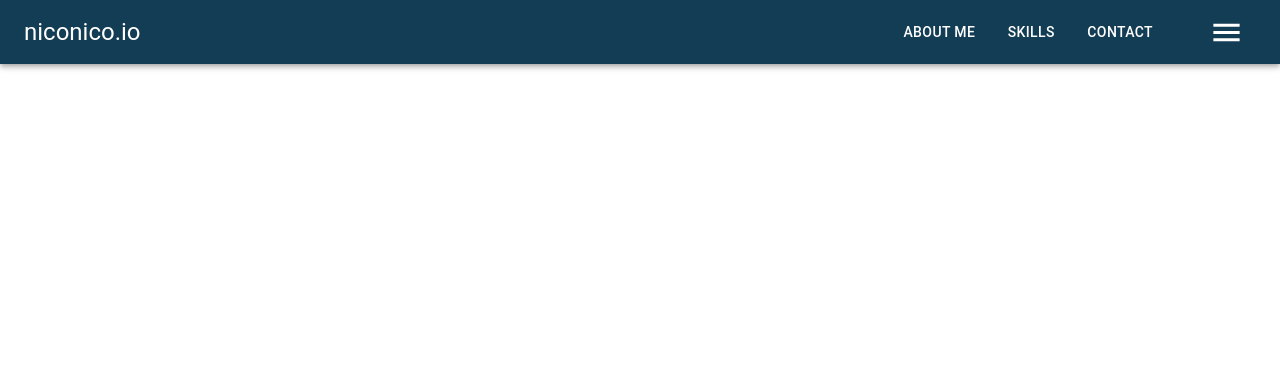
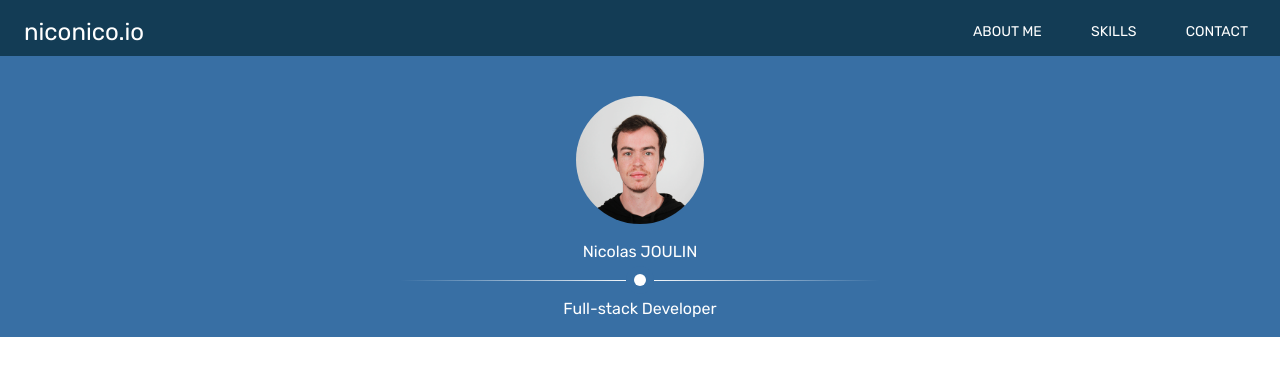
Before and after one commit to niconicoj/portfolio, a React (Create React App) app: page / in a window 1280 px wide. Shown: the top 376 px of the page. Built offline with nearby package versions, Linux system fonts and the light colour scheme.

Commit message:
did header

```diff
--- a/package.json
+++ b/package.json
@@ -5,6 +5,7 @@
   "dependencies": {
     "@material-ui/core": "^4.8.3",
     "@material-ui/icons": "^4.5.1",
+    "@material-ui/system": "^4.7.1",
     "@testing-library/jest-dom": "^4.2.4",
     "@testing-library/react": "^9.4.0",
     "@testing-library/user-event": "^7.2.1",
--- a/public/index.html
+++ b/public/index.html
@@ -15,6 +15,7 @@
       user's mobile device or desktop. See https://developers.google.com/web/fundamentals/web-app-manifest/
     -->
     <link rel="manifest" href="%PUBLIC_URL%/manifest.json" />
+    <link href="https://fonts.googleapis.com/css?family=Rubik&display=swap" rel="stylesheet">
     <!--
       Notice the use of %PUBLIC_URL% in the tags above.
       It will be replaced with the URL of the `public` folder during the build.
--- a/src/App.tsx
+++ b/src/App.tsx
@@ -2,6 +2,7 @@ import React from 'react';
 import { createMuiTheme, ThemeProvider } from '@material-ui/core/styles';
 
 import TopApp from './components/TopBar'
+import Header from './components/Header';
 
 const theme = createMuiTheme({
   palette: {
@@ -9,7 +10,16 @@ const theme = createMuiTheme({
       dark: '#133C55',
       main: '#133C55',
       light: '#59A5D8'
+    },
+    secondary: {
+      main: '#386FA4'
     }
+  },
+  typography: {
+    fontFamily: [
+      '"Rubik"',
+      'sans-serif',
+    ].join(','),
   },
 });
 
@@ -18,6 +28,7 @@ const App: React.FC = () => {
     <ThemeProvider theme={theme}>
       <div className="App">
         <TopApp />
+        <Header />
       </div>
     </ThemeProvider>
   );
--- a/src/components/Header.tsx
+++ b/src/components/Header.tsx
@@ -0,0 +1,54 @@
+import React from 'react';
+import { createStyles, makeStyles, Theme } from '@material-ui/core/styles';
+import Typography from '@material-ui/core/Typography';
+import { Grid, Avatar } from '@material-ui/core';
+import CustomDivider from './customDivider';
+
+const useStyles = makeStyles((theme: Theme) =>
+  createStyles({
+    root: {
+      backgroundColor: '#386FA4',
+      color: 'white',
+      paddingTop: theme.spacing(4),
+      paddingBottom: theme.spacing(1)
+    },
+    avatar: {
+      width: theme.spacing(16),
+      height: theme.spacing(16),
+    }
+  }),
+);
+
+function Header() {
+  const classes = useStyles();
+
+  return(
+    <Grid container
+      direction="column"
+      justify="center"
+      alignItems="center"
+      spacing={2}
+      className={classes.root}>
+      <Grid item>
+        <Avatar alt="Nicolas JOULIN" src="/static/images/avatar.png" className={classes.avatar}/>
+      </Grid>
+      <Grid item>
+        <Typography>
+          Nicolas JOULIN
+        </Typography>
+      </Grid>
+      <Grid item>
+        <CustomDivider/>
+      </Grid>
+      <Grid item>
+        <Typography>
+          Full-stack Developer
+        </Typography>
+      </Grid>
+
+    </Grid>
+  );
+
+}
+
+export default Header;
--- a/src/components/TopBar.tsx
+++ b/src/components/TopBar.tsx
@@ -1,5 +1,7 @@
 import React from 'react';
 import { createStyles, makeStyles, Theme } from '@material-ui/core/styles';
+import { useTheme } from '@material-ui/core/styles';
+import useMediaQuery from '@material-ui/core/useMediaQuery';
 import AppBar from '@material-ui/core/AppBar';
 import Toolbar from '@material-ui/core/Toolbar';
 import Typography from '@material-ui/core/Typography';
@@ -13,10 +15,7 @@ const useStyles = makeStyles((theme: Theme) =>
       flexGrow: 1,
     },
     menuButton: {
-      marginRight: theme.spacing(2),
-    },
-    buttonContainer: {
-      marginRight: theme.spacing(4),
+      marginLeft: theme.spacing(4),
     },
     title: {
       flexGrow: 1,
@@ -24,9 +23,12 @@ const useStyles = makeStyles((theme: Theme) =>
   }),
 );
 
-export default function TopBar() {
+function TopBar() {
   const classes = useStyles();
+  const theme = useTheme();
+  const matches = useMediaQuery(theme.breakpoints.up('sm'));
 
+  if(matches) {
     return (
       <div className={classes.root}>
         <AppBar position="static" color="primary">
@@ -34,11 +36,23 @@ export default function TopBar() {
             <Typography variant="h5" className={classes.title}>
               niconico.io
             </Typography>
-          <div className={classes.buttonContainer}>
+            <div>
               <Button color="inherit" className={classes.menuButton}>ABOUT ME</Button>
               <Button color="inherit" className={classes.menuButton}>SKILLS</Button>
               <Button color="inherit" className={classes.menuButton}>CONTACT</Button>
             </div>
+          </Toolbar>
+        </AppBar>
+      </div>
+    );
+  } else {
+    return (
+      <div className={classes.root}>
+        <AppBar position="static" color="primary">
+          <Toolbar>
+            <Typography variant="h5" className={classes.title}>
+              niconico.io
+            </Typography>
             <IconButton edge="start" color="inherit" aria-label="menu">
               <MenuIcon fontSize="large"/>
             </IconButton>
@@ -47,3 +61,6 @@ export default function TopBar() {
       </div>
     );
   }
+}
+
+export default TopBar;
--- /dev/null
+++ b/src/components/customDivider.tsx
@@ -0,0 +1,45 @@
+import React from 'react';
+import { createStyles, makeStyles, Theme } from '@material-ui/core/styles';
+
+const useStyles = makeStyles((theme: Theme) =>
+  createStyles({
+    divider: {
+      position: "relative",
+      height: 1,
+      '&::before': {
+        content: '""',
+        position: "absolute",
+        top: 0,
+        left: "5%",
+        right: "5%",
+        width: "30em",
+        height: "1px",
+        backgroundImage: "linear-gradient(to right, transparent, white, transparent)",
+        transform: "translate(-50%, 0)"
+      },
+      '&::after': {
+        content: '""',
+        position: "absolute",
+        zIndex: 1,
+        top: "-6px",
+        left: "calc(50% - 6px)",
+        width: "12px",
+        height: "12px",
+        backgroundColor: "white",
+        borderRadius: "50%",
+        boxShadow: "0 0 0 8px #386FA4",
+      }
+    }
+  }),
+);
+
+function CustomDivider() {
+  const classes = useStyles();
+
+  return(
+    <div className={classes.divider}></div>
+  );
+
+}
+
+export default CustomDivider;
```
Also changed, not shown: public/static/fonts/Rubik-Regular.ttf (added), public/static/images/avatar.png (added). Lines whose indentation alone changed are shown as unchanged.
